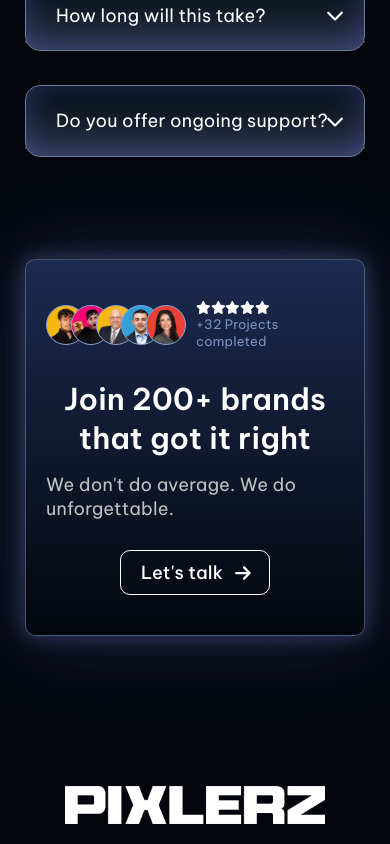
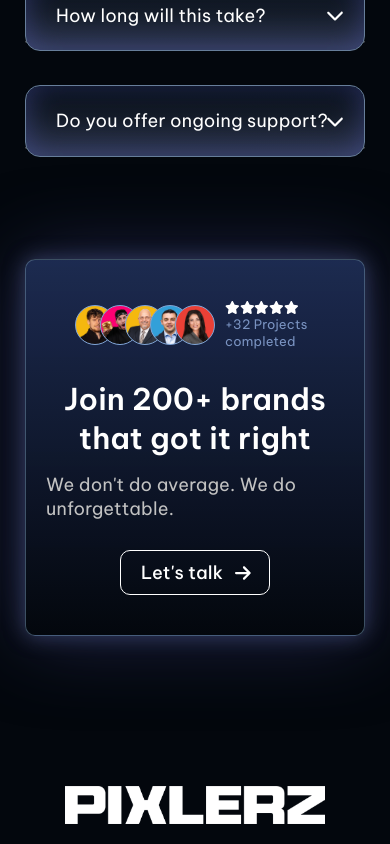
Before and after one commit to tobhdz/pixlerz-website, a React (Vite) app: page / in a window 390 px wide. Shown: the part 6733-7577 px from the top of the page. Built offline with nearby package versions, Linux system fonts and the light colour scheme.

Commit message:
fix layout

```diff
--- a/src/sections/ActionCard.css
+++ b/src/sections/ActionCard.css
@@ -144,3 +144,9 @@
         width: 0%;
     }
 }
+
+@media (max-width: 700px) {
+    .puntuation p {
+        width: 90px;
+    }
+}
--- a/src/sections/ServiceHead.css
+++ b/src/sections/ServiceHead.css
@@ -146,9 +146,18 @@
 }
 
 @media (max-width: 900px) {
+
+    .servicehead {
+        #logodesign & {
+            max-width: 300px
+        }
+    }
+
     .servicehead-content {
         h3 {
             font-size: 36px;
+            line-height: auto!important;
+            margin-bottom: 0!important;
         }
         .instrument-italic {
             font-size: 48px;
```
